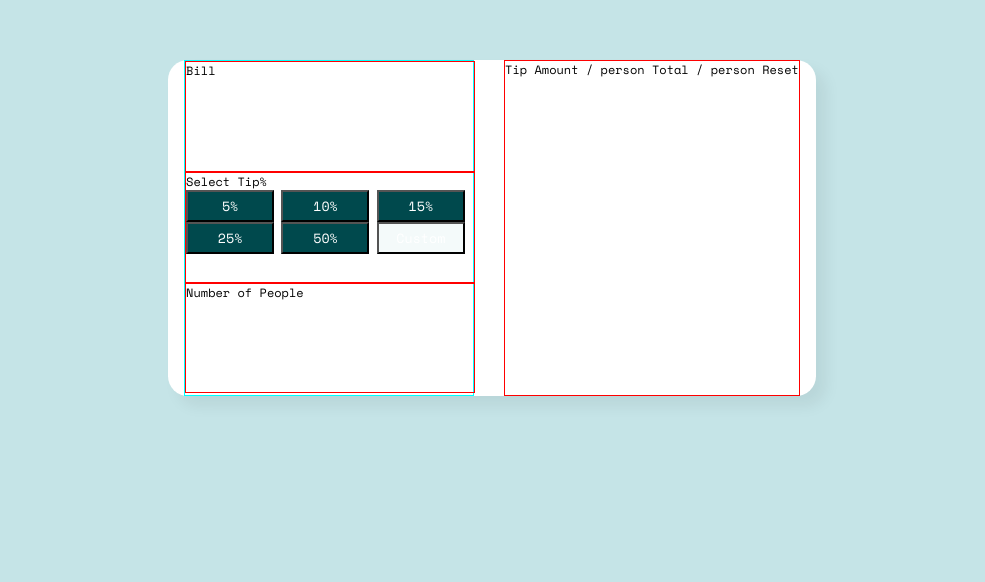
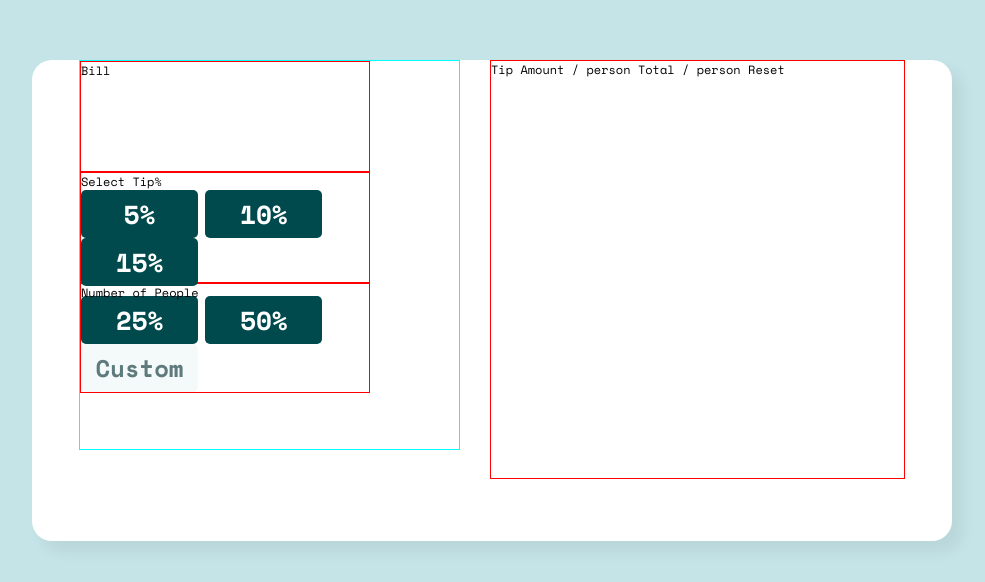
Before and after one commit to tonimariepaige97/Splitter-App, a plain HTML site: page index.html in a window 1280 px wide. Shown: the part 132-714 px from the top of the page, without its empty margins (148-1133 px from the left). Drawn offline with nearby package versions, Linux system fonts and the light colour scheme.

Commit message:
Add styles to the buttons

```diff
--- a/styles.css
+++ b/styles.css
@@ -14,8 +14,8 @@ body {
 
 .calculator-container {
   font-size: 12px;
-  height: 21rem;
-  width: 40.5rem;
+  height: 481px;
+  width: 920px;
   background-color: hsl(0, 0%, 100%);
   border-radius: 20px;
   box-shadow: 10px 10px 15px rgba(0, 0, 0, 0.062);
@@ -26,11 +26,14 @@ body {
 
 .left-section {
   border: 1px solid cyan;
-  width: 18rem;
+  width: 379px;
+  height: 388px;
 }
 
 .right-section {
   border: 1px solid red;
+  width: 413px;
+  height: 417px;
 }
 
 .text-above-box {
@@ -40,18 +43,32 @@ body {
 }
 
 .tip-percent-btn {
-  width: 5.5rem;
-  height: 2rem;
+  width: 117px;
+  height: 48px;
   color: white;
   background-color: hsl(183, 100%, 15%);
+  font-weight: bold;
+  font-size: 26px;
+  border: none;
+  border-radius: 5px;
 }
 
 .custom-btn {
-  width: 5.5rem;
-  height: 2rem;
-  color: white;
+  width: 117px;
+  height: 48px;
+  color: hsl(186, 14%, 43%);
   background-color: hsl(189, 41%, 97%);
+  border: none;
+  font-weight: bold;
+  font-size: 24px;
+  border-radius: 5px;
 }
 
 .bottom-half-btns {
+  padding-top: 10px;
 }
+
+.tip-box {
+  height: 152px;
+  width: 379px;
+}
```
